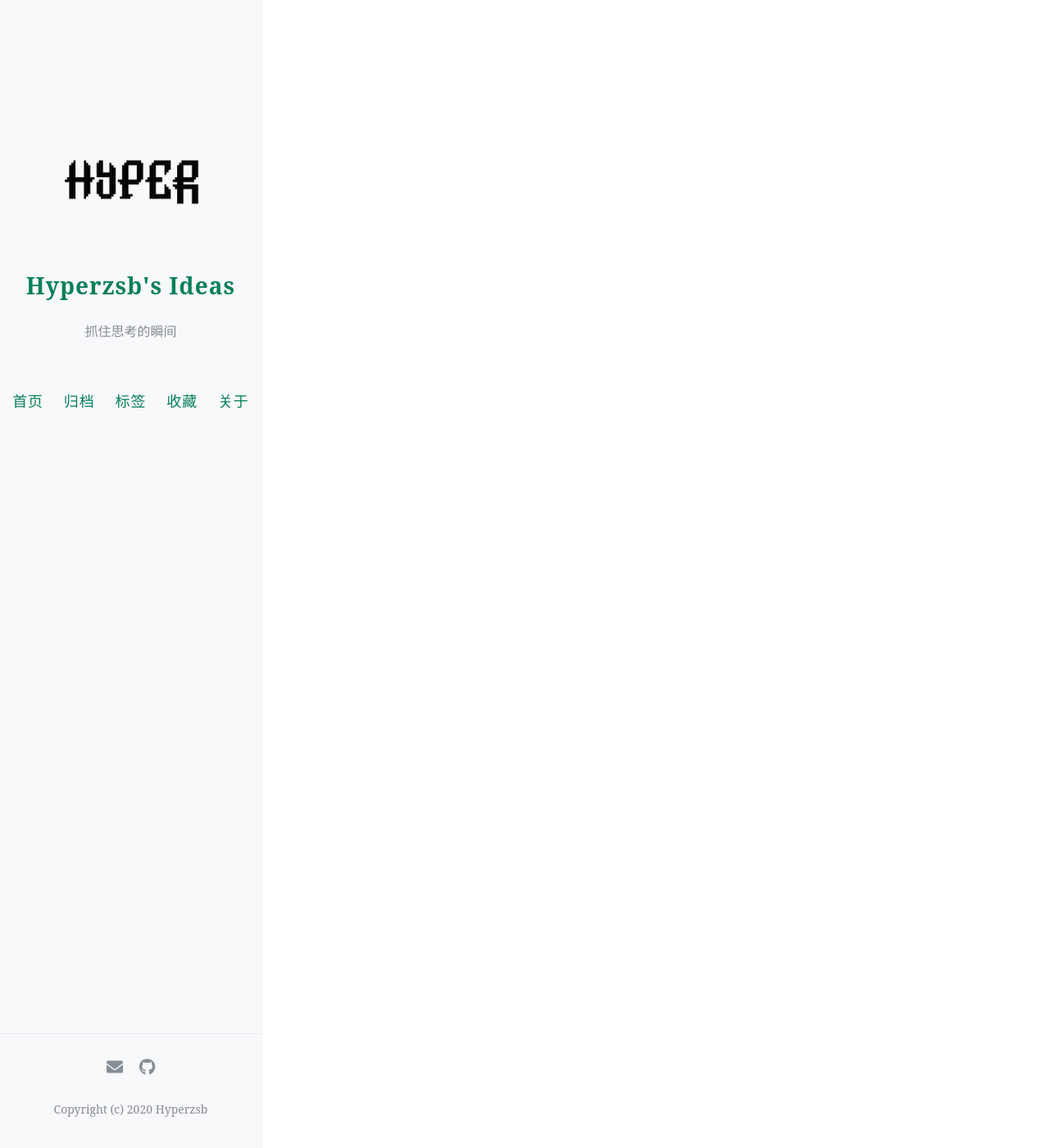
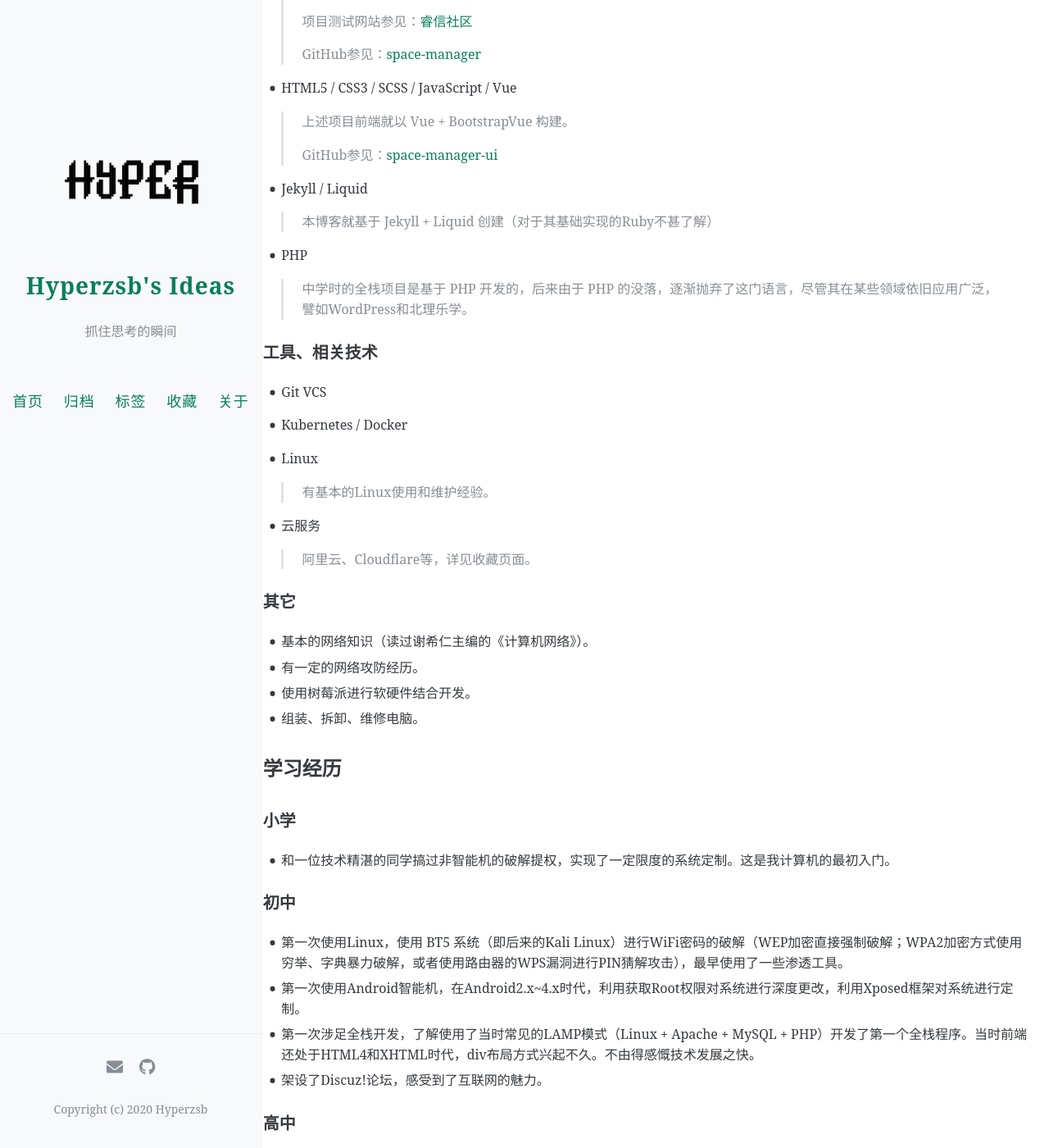
Before and after one commit to Hyperzsb/blog, a Jekyll site: the page built from about/about.md, in a window 1280 px wide and 1400 px high, scrolled down 578 px. Shown: the whole window at 82% size. Built offline with Jekyll 4.4.1, drawn with Linux system fonts in a browser that asks for light colours; comment, search, counter and statistics services are not loaded; some of the changed text lies outside the part shown.

Commit message:
[feat]Update About

```diff
--- a/about/about.md
+++ b/about/about.md
@@ -4,8 +4,92 @@ title: <i class="fas fa-info"></i>About - 关于
 permalink: /about/
 ---
 
-**Hyperzsb， 张少博的临时博客。**
+**这是一篇个人简历**。
 
-**基于[LOFFER](https://fromendworld.github.io/LOFFER/document/)构建**
+## 技术栈
+
+### 编程语言、框架
+
+- C
+
+- C++ OOP
+
+- C++ Qt GUI
+
+  > 大一大创项目，在胡滨老师的算法基础上，以Qt为基础实现了一个光学仿真算法的三维可视化图形软件。已获得软件著作权。
+
+- Java SE / Java EE
+
+- Spring / Spring Boot / Spring Data / Spring Security
+
+  > 目前在用 Spring Boot 框架在做学院的一个项目。
+  >
+  > 项目测试网站参见：[睿信社区](http://ruixincommunity.cn/#/home)
+  >
+  > GitHub参见：[space-manager](https://github.com/Hyperzsb/space-manager)
+
+- HTML5 / CSS3 / SCSS / JavaScript / Vue
+
+  > 上述项目前端就以 Vue + BootstrapVue 构建。
+  >
+  > GitHub参见：[space-manager-ui](https://github.com/Hyperzsb/space-manager-ui)
+
+- Jekyll / Liquid
+
+  > 本博客就基于 Jekyll + Liquid 创建（对于其基础实现的Ruby不甚了解）
+
+- PHP
+
+  > 中学时的全栈项目是基于 PHP 开发的，后来由于 PHP 的没落，逐渐抛弃了这门语言，尽管其在某些领域依旧应用广泛，譬如WordPress和北理乐学。
+
+### 工具、相关技术
+
+- Git VCS
+
+- Kubernetes / Docker
+
+- Linux
+
+  > 有基本的Linux使用和维护经验。
+
+- 云服务
+
+  > 阿里云、Cloudflare等，详见收藏页面。
+
+### 其它
+
+- 基本的网络知识（读过谢希仁主编的《计算机网络》）。
+- 有一定的网络攻防经历。
+- 使用树莓派进行软硬件结合开发。
+- 组装、拆卸、维修电脑。
+
+## 学习经历
+
+### 小学
+
+- 和一位技术精湛的同学搞过非智能机的破解提权，实现了一定限度的系统定制。这是我计算机的最初入门。
+
+### 初中
+
+- 第一次使用Linux，使用 BT5 系统（即后来的Kali Linux）进行WiFi密码的破解（WEP加密直接强制破解；WPA2加密方式使用穷举、字典暴力破解，或者使用路由器的WPS漏洞进行PIN猜解攻击），最早使用了一些渗透工具。
+- 第一次使用Android智能机，在Android2.x~4.x时代，利用获取Root权限对系统进行深度更改，利用Xposed框架对系统进行定制。
+- 第一次涉足全栈开发，了解使用了当时常见的LAMP模式（Linux + Apache + MySQL + PHP）开发了第一个全栈程序。当时前端还处于HTML4和XHTML时代，div布局方式兴起不久。不由得感慨技术发展之快。
+- 架设了Discuz!论坛，感受到了互联网的魅力。
+
+### 高中
+
+- 在高三那年完成了我第一大型全栈、硬软结合项目：以树莓派为载体，搭载若干气候监测模块，实现气候数据实时获取并持久化到数据库；并使用树莓派作为服务器，后端程序将获得数据返回到前端网站，实现气候状况的查询。其中涉及了电路控制、数逻转换、自动化脚本构建、服务器构建、端口映射等等工作，受益匪浅。可惜由于那是并不会使用Git，项目最终流失。
+
+- 第一次接触Git，上传了并持续更新了第一个仓库，用于存储算法竞赛题目。
+- 第一次进行了基本的网络攻防实验：利用端口扫描、3389漏洞和弱口令攻击等方式、发现了学校图书馆服务器、网关、网络监控等系统的大量漏洞，对于网络攻击流程有了基本的认识。使用Flood泛洪、DoS、MITM、MDK3、ARP欺骗、DNS欺骗等攻击方式进行过些许实验。
+- 破解了学校网关系统，实现了上网无限制（上网本来需要教师账号和密码，后来通过后台提权加入了自己设置的账号密码）。并且可以通过设置代理帮助其他班的同学同时上网。
+
+### 大学
+
+- 使用树莓派制作了一个建议遥控坦克车。
+- 大一时进行了基于Qt的大创项目，有些许成果。
+- 进行了Java全栈、容器化、云计算等前沿技术的学习。
+- 目前在做几个个人的全栈小项目，主要是以学习为目的。
+- 对于计算机的硬件设备、参数、评测有了较深的认识。
 
 ***Continually updating...***
```
